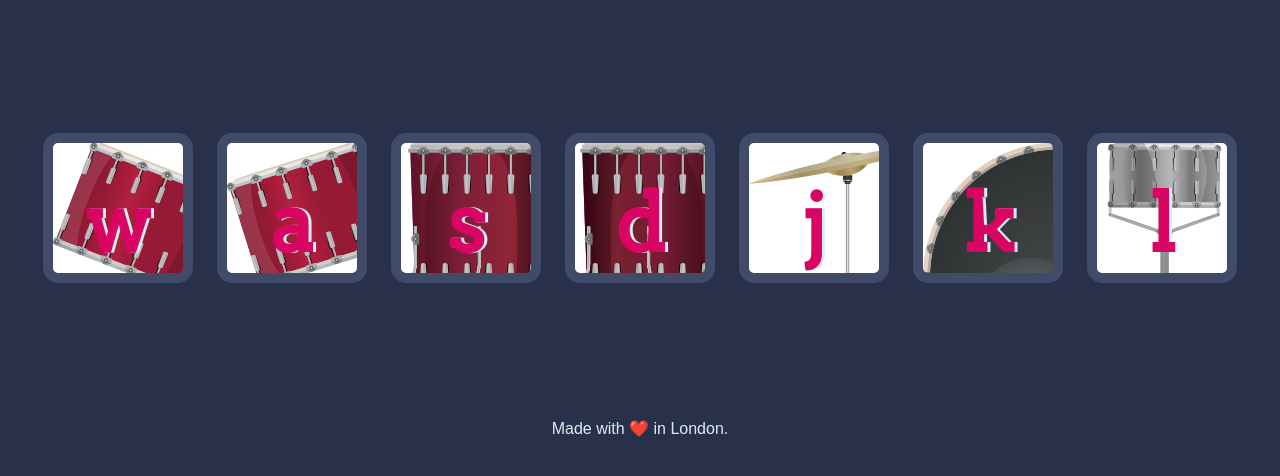
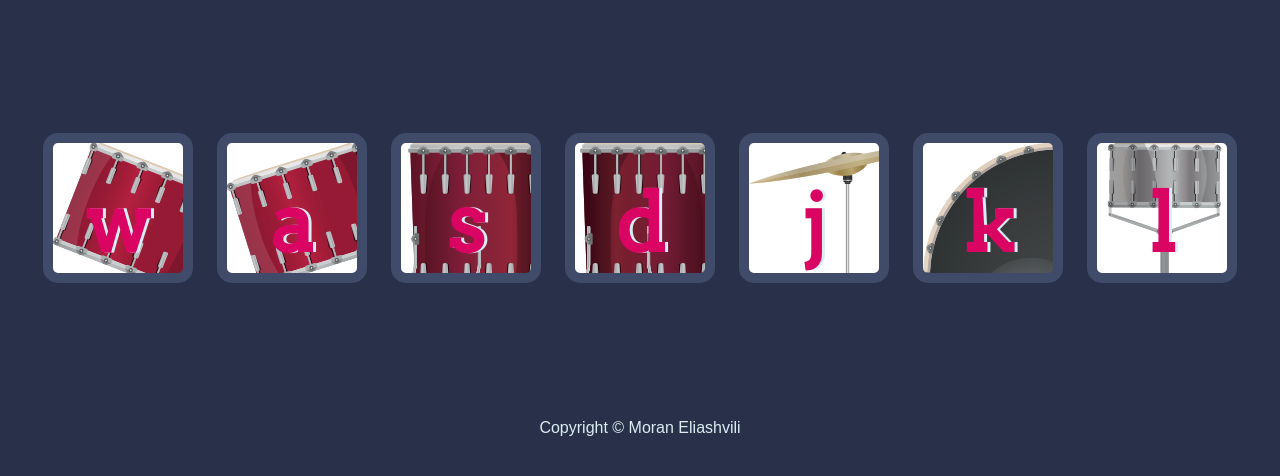
Before and after one commit to MoranEliashvili/DrumKit, a plain HTML site: page index.html in a window 1280 px wide. Shown: the part 156-632 px from the top of the page. Drawn offline with Linux system fonts and the light colour scheme.

Commit message:
copyright

```diff
--- a/index.html
+++ b/index.html
@@ -23,7 +23,7 @@
 
 
   <footer>
-    Made with ❤️ in London.
+    Copyright © Moran Eliashvili
   </footer>
   <script src="index.js" charset="utf-8"></script>
 </body>
```
